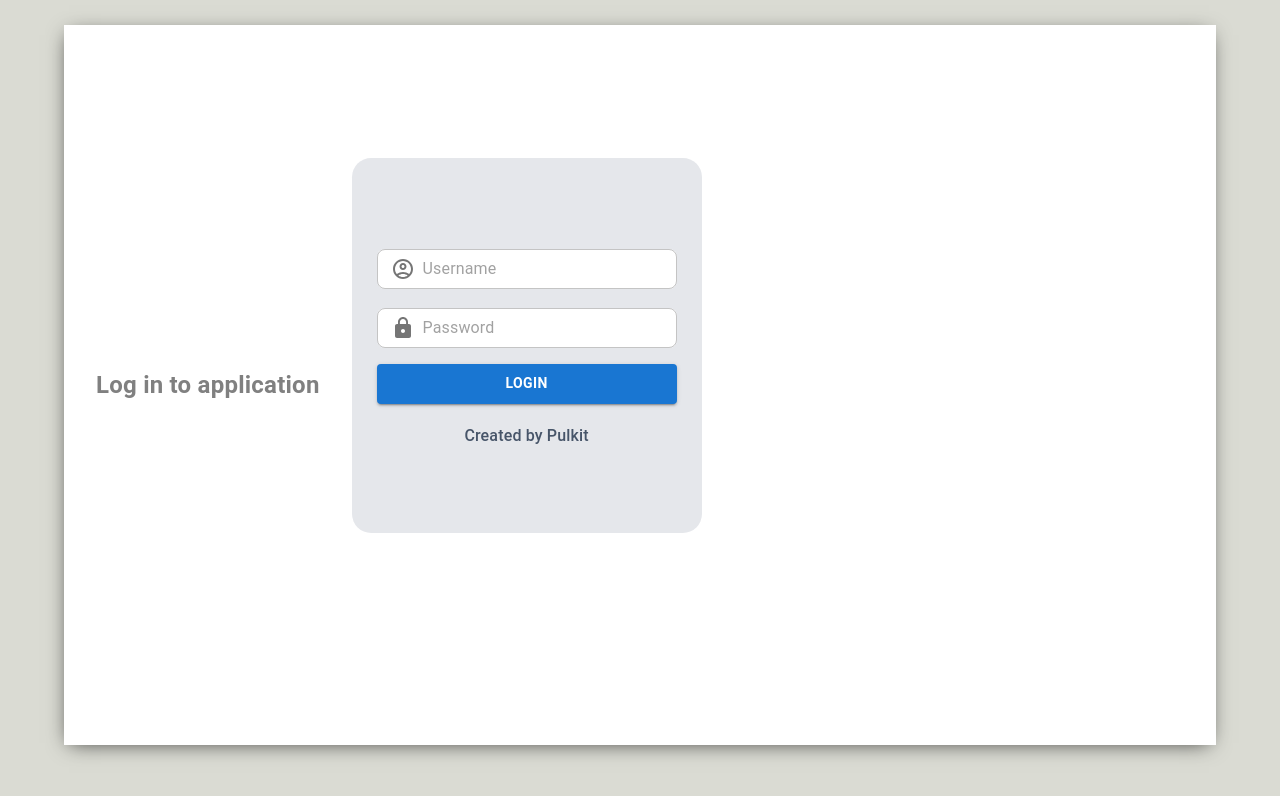
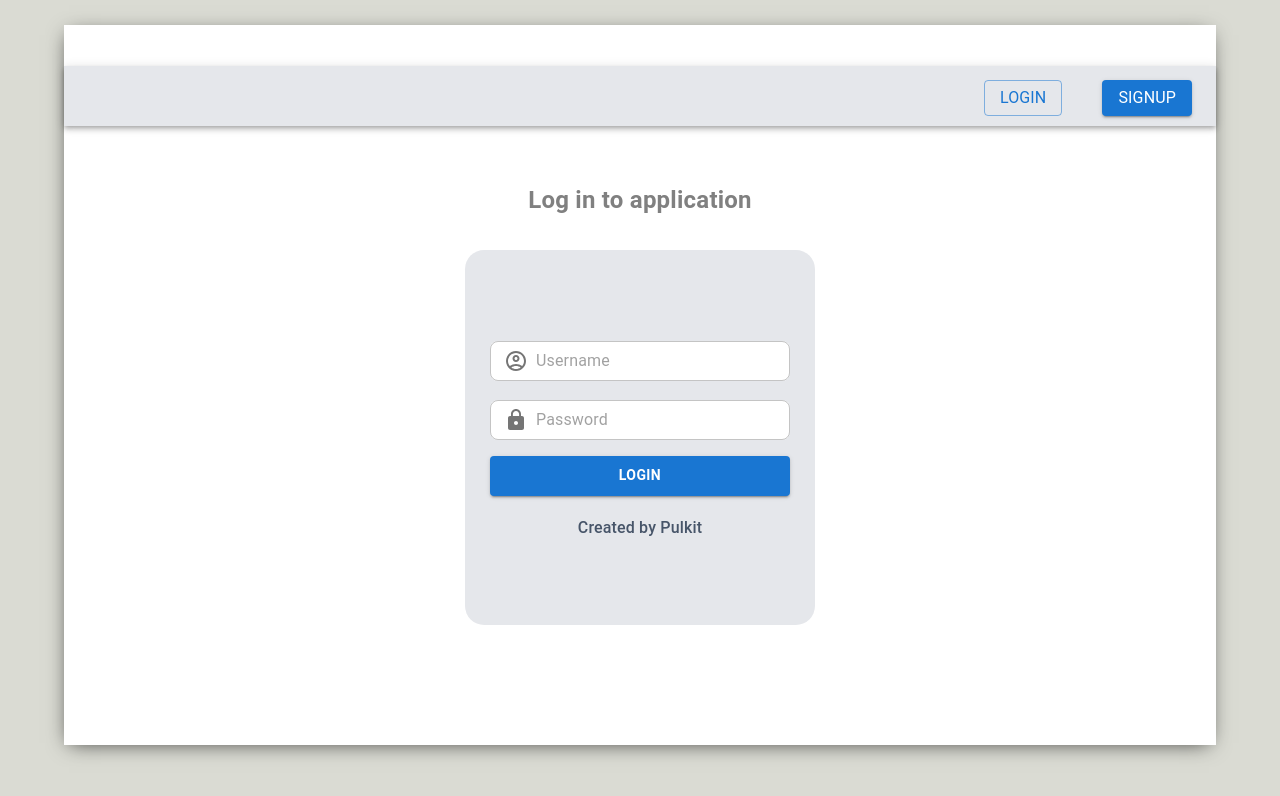
Before and after one commit to Pulkit426/ChromaChat, a React (Create React App) app in the folder frontend/: page /login in a window 1280 px wide. Shown: the top 796 px of the page. Built offline with nearby package versions, Linux system fonts and the light colour scheme; no server answers.

Commit message:
login navbar added

```diff
--- /dev/null
+++ b/frontend/src/components/LoginNavbar.js
@@ -0,0 +1,29 @@
+import { AppBar,Toolbar,Stack, Typography,Button } from '@mui/material';
+import { Link } from 'react-router-dom';
+
+const LoginNavbar = () => {
+    return (
+        <AppBar position='static' sx={{backgroundColor: "#e5e7eb", mb: 3,  width: "100%", height: "60px"}}>
+         <Toolbar>
+
+         <Typography  component="div" style={{flex: 1}} > </Typography>
+
+
+           <Stack direction="row" spacing={5} >
+           <Button component={Link} variant="outlined" color="primary" underline="none" to='/login'   sx={{'&:hover': {backgroundColor: '#A8E640', fontWeight: 900 }  }}>
+              <Typography align="right" variant="body1" > Login </Typography>
+            </Button>
+
+        <Button component={Link} variant="contained" color="primary" underline="none" to='/signup' >
+        <Typography  align="right" variant="body1" sx={{'&:hover': {color: "#A8E640", fontWeight: 900 } }}> SignUp </Typography>
+        </Button>
+        </Stack>
+
+
+
+        </Toolbar>
+       </AppBar>
+    )
+}
+
+export default LoginNavbar
--- a/frontend/src/components/LoginPage.js
+++ b/frontend/src/components/LoginPage.js
@@ -4,6 +4,7 @@ import { useDispatch } from "react-redux";
 import LoginForm from './LoginForm'
 import {login} from '../reducers/user'
 import { useNavigate } from 'react-router-dom';
+import LoginNavbar from './LoginNavbar';
 
 const LoginPage = () => {
   const navigate = useNavigate()
@@ -27,7 +28,9 @@ const LoginPage = () => {
       };
 
     return (
-        <div style={{display: "flex", flexDirection:"row", alignItems: "center", justifyContent: "center"}}>
+        <div style={{display: "flex",flex: 1, flexDirection:"column", alignItems: "center", justifyContent: "center"}}>
+
+          <LoginNavbar />
 
 
        <Typography align="center" gutterBottom="true" variant="body1" sx={{p: "1rem", m: "1rem", color: "gray", fontSize: "1.5rem", fontWeight: 600}}>
--- a/frontend/src/components/SignUpPage.js
+++ b/frontend/src/components/SignUpPage.js
@@ -1,4 +1,5 @@
 import { Container, Typography  } from "@mui/material"
+import LoginNavbar from "./LoginNavbar";
 import SignUpForm from "./SignUpForm";
 
 
@@ -6,7 +7,8 @@ const SignUpPage = () => {
 
 
     return (
-        <div>
+        <div style={{display: "flex",flex: 1, flexDirection:"column", alignItems: "center", justifyContent: "center"}}>
+        <LoginNavbar />
 
        <Typography align="center" gutterBottom="true" variant="body1" sx={{p: "1rem", m: "0.5rem", color: "gray", fontSize: "1.5rem", fontWeight: 600}}>
         Create a New Account
```
